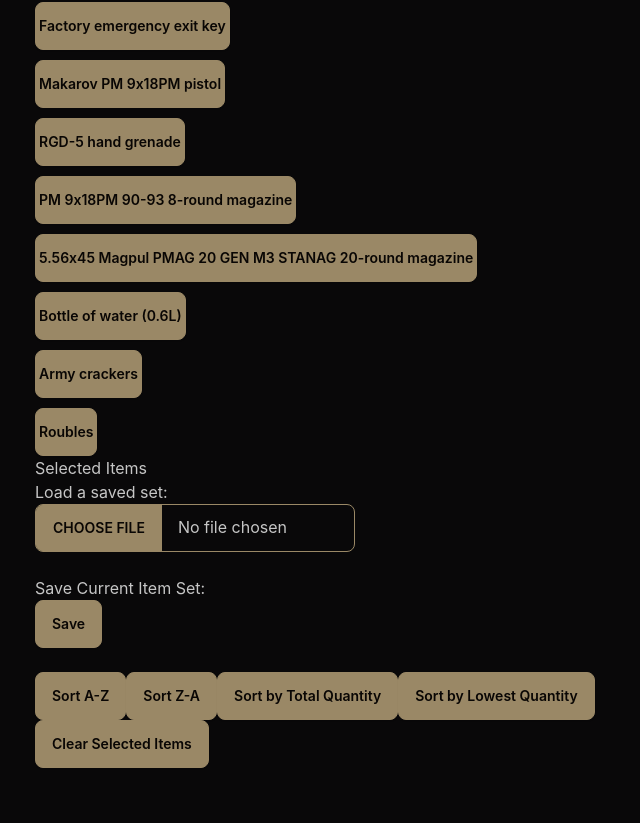
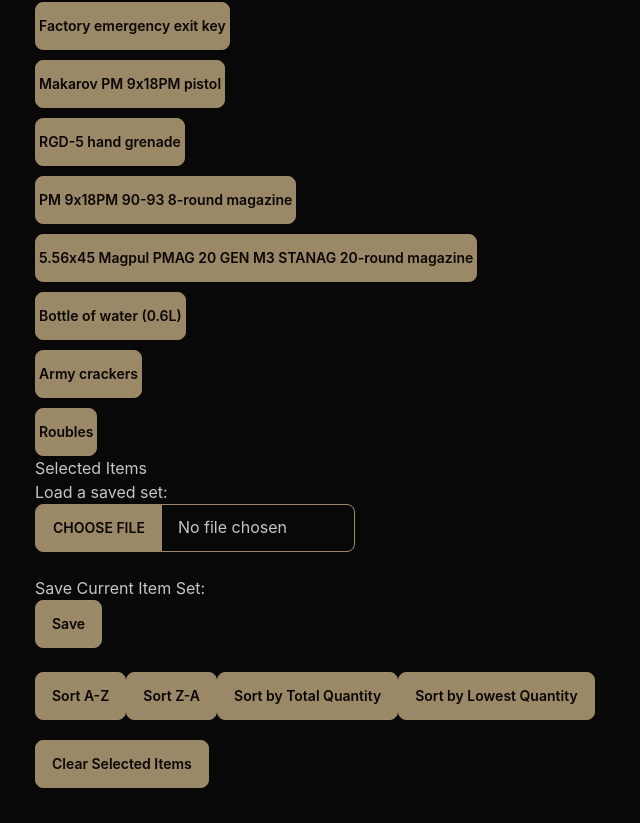
Before and after one commit to ericborn/tarkov-shopper, a React (Create React App) app: page / in a window 1280 px wide. Shown: the part 281-1104 px from the top of the page, without its empty margins (0-640 px from the left). Built offline with nearby package versions, Linux system fonts and the light colour scheme.

Commit message:
Add gaps and flex and centering

```diff
--- a/src/App.js
+++ b/src/App.js
@@ -153,7 +153,7 @@
             </div>
             <div>
                 <h2>Selected Items</h2>
-                <div>
+                <div style={{ marginBottom: '10px' }}>
                     <label for='load'>Load a saved set:</label>
                     <br />
                     <input
@@ -187,9 +187,9 @@
                         Sort by Lowest Quantity
                     </button>
                 </div>
-                <ul>
+                <ul style={{ display: 'flex', flexDirection: 'column', gap: '10px' }}>
                     {selectedItems.map((selectedItem) => (
-                        <li key={selectedItem.id}>
+                        <li key={selectedItem.id} style={{ display: 'flex', alignItems: 'center' }}>
                             <img
                                 src={selectedItem.image}
                                 alt={selectedItem.name}
@@ -204,7 +204,7 @@
                         </li>
                     ))}
                 </ul>
-                <button class='btn btn-primary' onClick={handleClearSelectedItems}>
+                <button class='btn btn-primary' onClick={handleClearSelectedItems} style={{ marginTop: '10px' }}>
                     Clear Selected Items
                 </button>
             </div>
```
